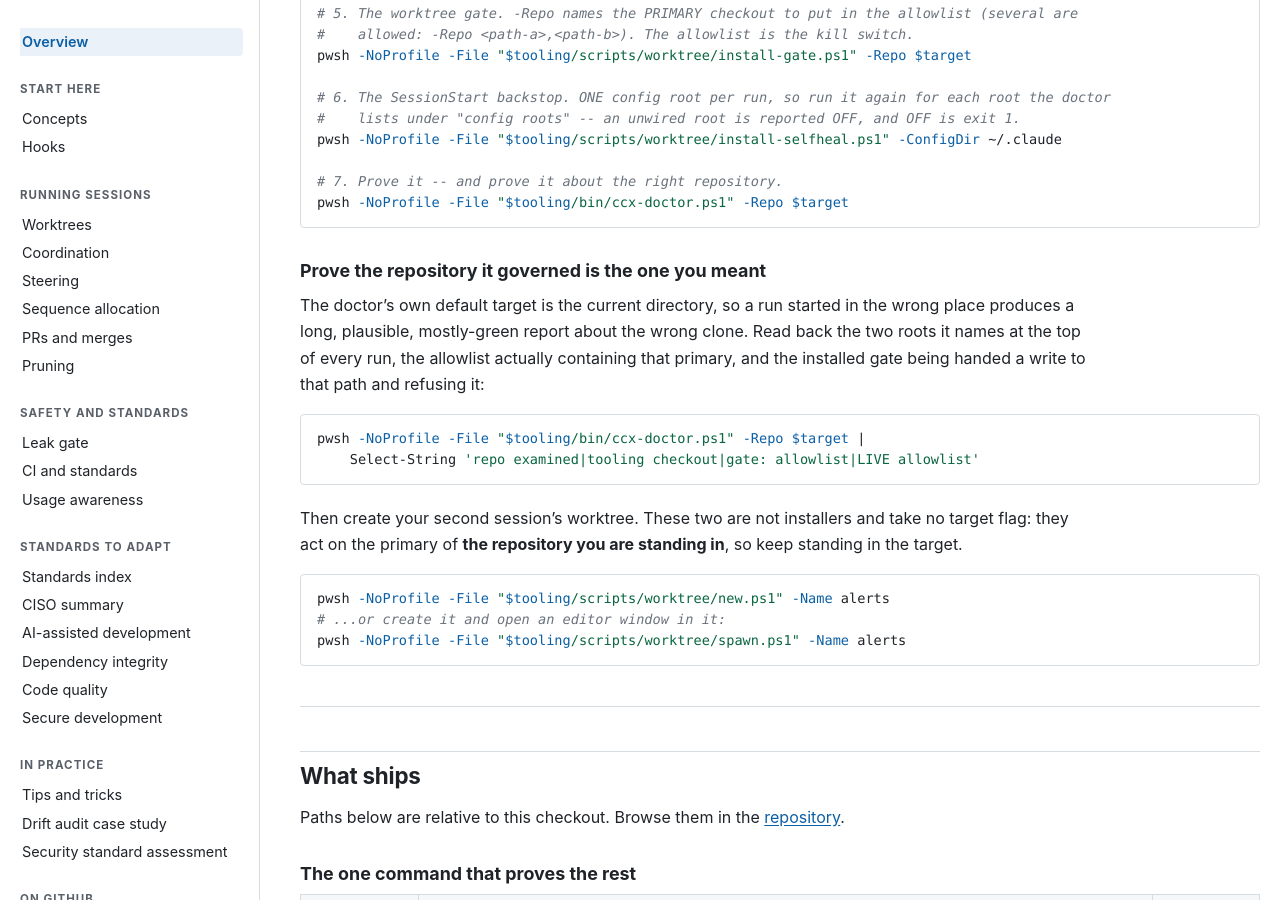
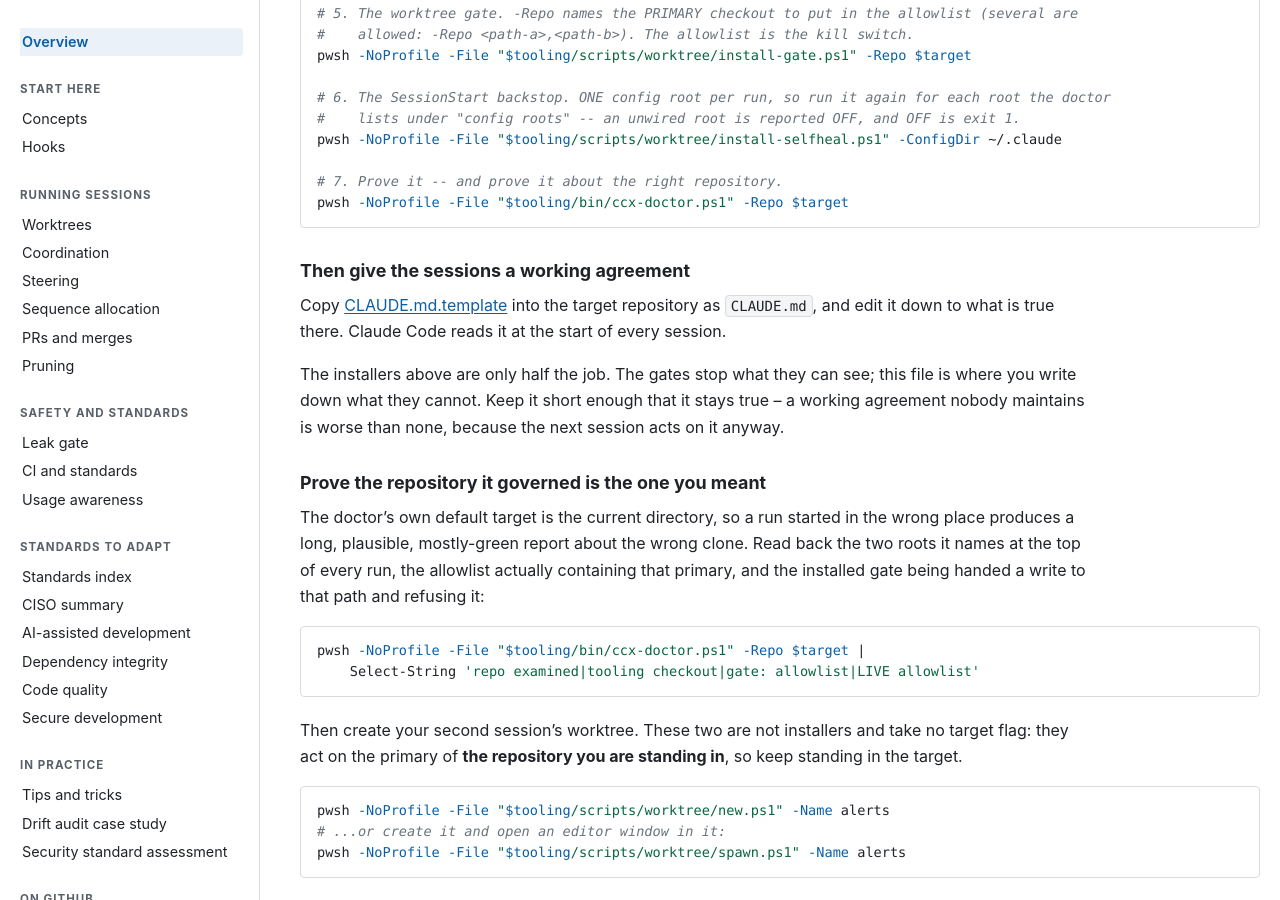
Before and after one commit to wshallwshall/claude-multisession, a Jekyll site: the page built from docs/index.md, in a window 1280 px wide and 900 px high, scrolled down 5671 px. Built offline with Jekyll 4.4.1, drawn with Linux system fonts in a browser that asks for light colours.

Commit message:
docs: surface the working-agreement template, and tie it to the standards
CLAUDE.md.template was reachable from exactly one place: a bare link at line 407
of a 430-line page. It is the file an adopter most needs and the hardest one to
find.

It is now in the sidebar under On GitHub, has a row in the standards download
table, and -- the placement that matters -- appears immediately after the install
commands on the landing page, because copying CLAUDE.md in IS an install step.
The wording there carries the argument: the gates stop what they can see, and
the working agreement is where you write down what they cannot.

The template also gains a section that did not exist: a table where an adopting
project records which controls it actually built, and when each was last proven
able to fail. Two rules go with it. Do not upgrade a row because a run went
green -- green is also what a check that examined nothing produces; upgrade it
when somebody has broken the gate on purpose and watched it refuse. And a stale
row is worse than a missing one, because it gets read as current.

That is what turns the standards from documents into something an agreement
references. A standard no working agreement points at is prose.

Deliberately not done: the template is NOT copied into docs/ to make it a
rendered page. That would be a second copy that drifts from the first, which is
the failure this repository has had to fix twice today.

OVERVIEW.docx regenerated. Verified: check-ascii clean over 89 files, leak gate
exit 0 over 95, 35 tests pass.

````diff
--- a/docs/_data/nav.yml
+++ b/docs/_data/nav.yml
@@ -101,6 +101,9 @@
 
 - group: On GitHub
   items:
+    - label: CLAUDE.md template
+      title: A working agreement to copy into your own repository
+      url: https://github.com/wshallwshall/claude-multisession/blob/main/CLAUDE.md.template
     - label: Installing
       title: INSTALL.md, at the repository root
       url: https://github.com/wshallwshall/claude-multisession/blob/main/INSTALL.md
--- a/docs/index.md
+++ b/docs/index.md
@@ -251,6 +251,17 @@ pwsh -NoProfile -File "$tooling/scripts/worktree/install-selfheal.ps1" -ConfigDi
 pwsh -NoProfile -File "$tooling/bin/ccx-doctor.ps1" -Repo $target
 ```
 
+### Then give the sessions a working agreement
+
+Copy
+[CLAUDE.md.template](https://raw.githubusercontent.com/wshallwshall/claude-multisession/main/CLAUDE.md.template)
+into the target repository as `CLAUDE.md`, and edit it down to what is true there. Claude Code reads
+it at the start of every session.
+
+The installers above are only half the job. The gates stop what they can see; this file is where you
+write down what they cannot. Keep it short enough that it stays true -- a working agreement nobody
+maintains is worse than none, because the next session acts on it anyway.
+
 ### Prove the repository it governed is the one you meant
 
 The doctor's own default target is the current directory, so a run started in the wrong place
````
Also changed, not shown: docs/standards/OVERVIEW.md (+5 -0 lines), 2 other files.
